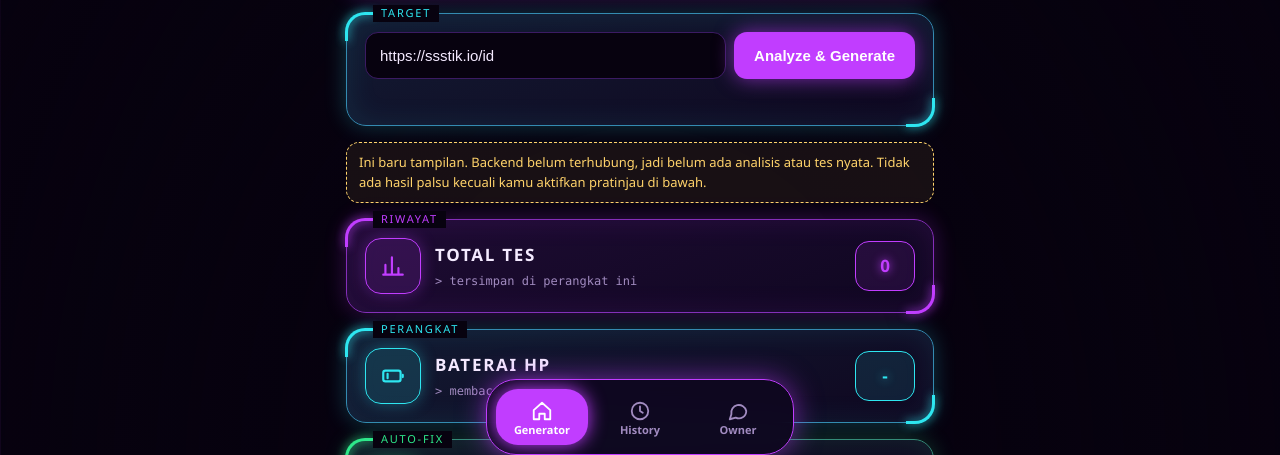
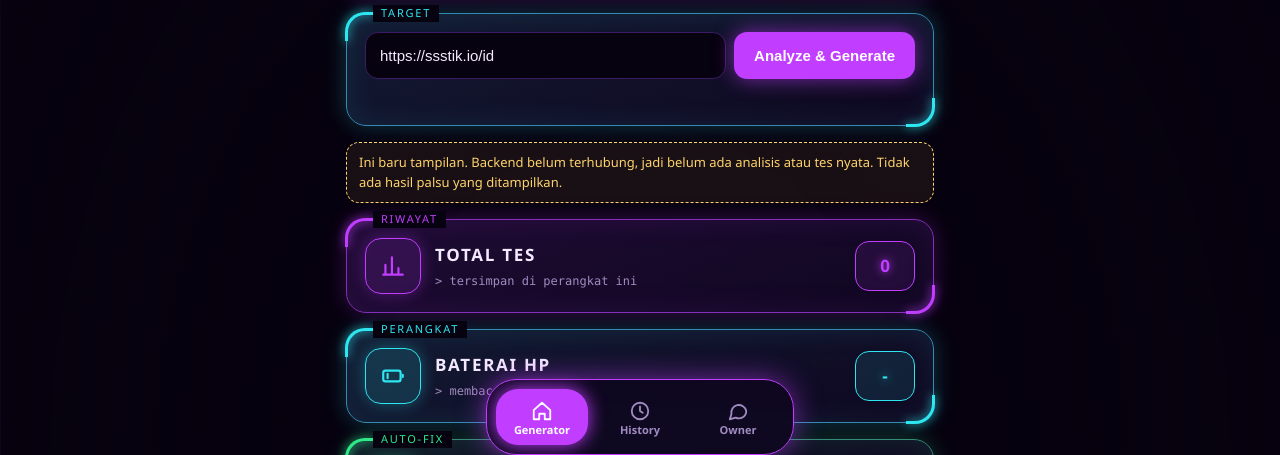
Before and after one commit to CompileChaosDev/Lixx, a plain HTML site: page index.html in a window 1280 px wide. Shown: the part 331-786 px from the top of the page. Drawn offline with Linux system fonts and the light colour scheme.

Commit message:
Update index.html

```diff
--- a/index.html
+++ b/index.html
@@ -122,7 +122,7 @@ nav button.on{background:var(--a);color:var(--ink);box-shadow:0 0 18px var(--a)}
     <div id="msg" class="msg" role="status"></div>
   </section>
 
-  <div class="banner">Ini baru tampilan. Backend belum terhubung, jadi belum ada analisis atau tes nyata. Tidak ada hasil palsu kecuali kamu aktifkan pratinjau di bawah.</div>
+  <div class="banner">Ini baru tampilan. Backend belum terhubung, jadi belum ada analisis atau tes nyata. Tidak ada hasil palsu yang ditampilkan.</div>
 
   <div class="hud"><span class="tab">RIWAYAT</span><div class="stat" style="--c:var(--a)"><div class="ico"><svg class="i"><use href="#bars"/></svg></div><div><h3>TOTAL TES</h3><small>&gt; tersimpan di perangkat ini</small></div><div class="val" id="nTests">0</div></div></div>
   <div class="hud c2"><span class="tab">PERANGKAT</span><div class="stat" style="--c:var(--a2)"><div class="ico"><svg class="i"><use href="#batt"/></svg></div><div><h3>BATERAI HP</h3><small id="battSub">&gt; membaca baterai...</small></div><div class="val" id="batt">-</div></div></div>
```
